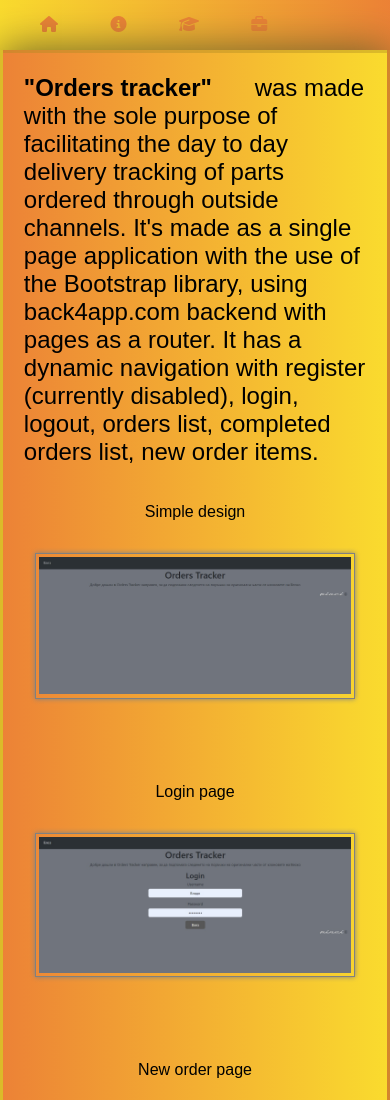
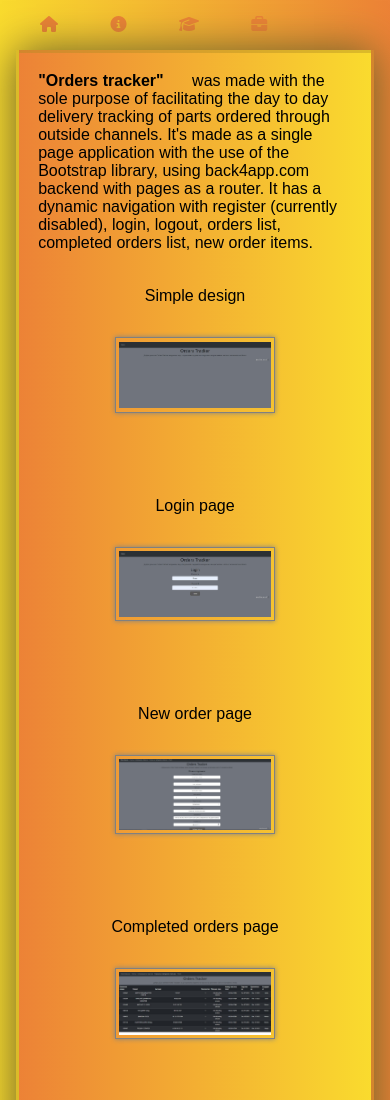
Before and after one commit to pinciflucnik/vladimirCV, a plain HTML site: page pages/projects.html in a window 390 px wide. Shown: the top 1100 px of the page. Drawn offline with Linux system fonts and the light colour scheme; a web font is replaced by a local one.

Commit message:
learning responsive design

```diff
--- a/styles/styles.css
+++ b/styles/styles.css
@@ -85,6 +85,11 @@ section {
     width: 20em;
     margin: 2em 0 2em 0;
 }
+@media (max-width: 400px) {
+    .img-div {
+        width: 10em;
+    }
+}
 .welcome h1 {
     padding: 1em;
     text-align: center;
@@ -124,6 +129,11 @@ section {
     font-size: 1.5em;
     padding: 0.2em;
 }
+@media (max-width: 400px) {
+    .fancy {
+        font-size: 1em;
+    }
+}
 .me {
     width: 15em;
 }
```
